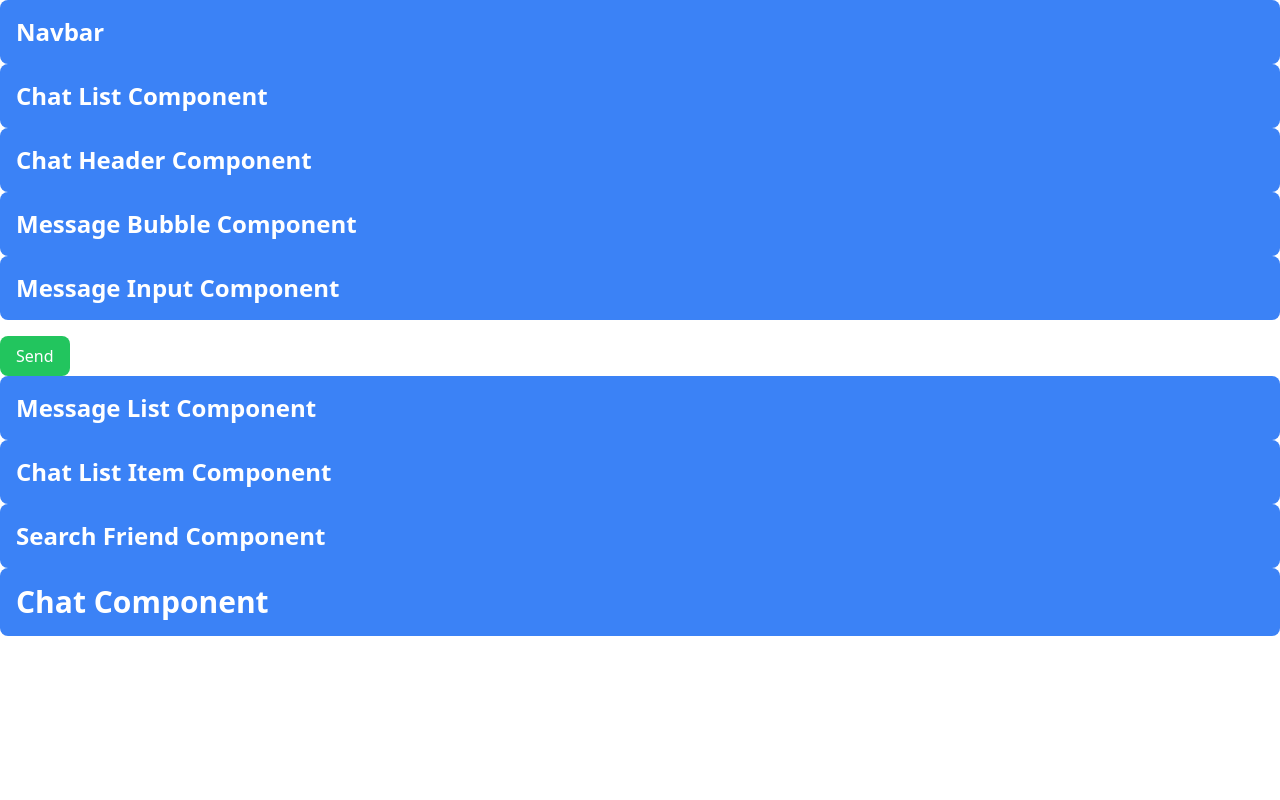
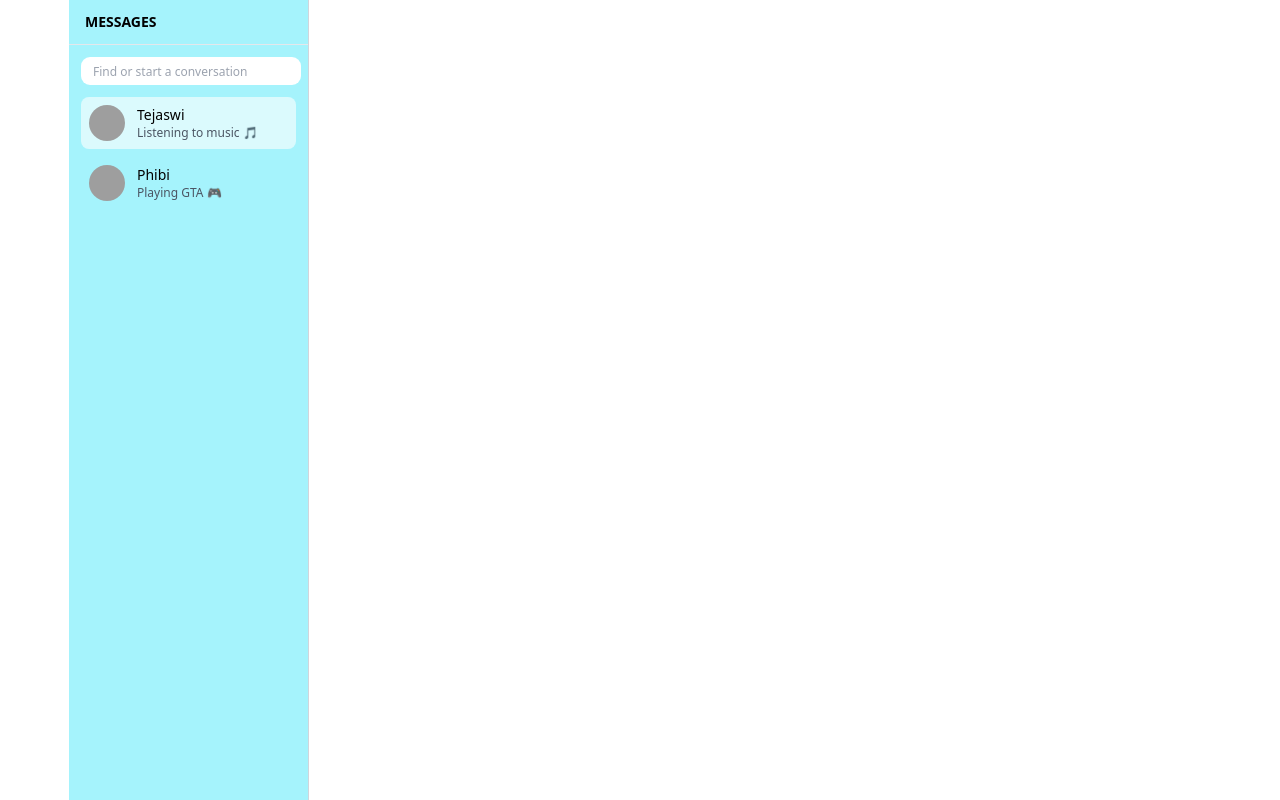
Before and after one commit to TEJASWI-RAJ0210/Chit-Chat, a React (Vite) app in the folder frontend/: page /chat in a window 1280 px wide. Built offline with nearby package versions, Linux system fonts and the light colour scheme; grey boxes are pictures that could not be loaded.

Commit message:
Chat Components partially done

```diff
--- a/frontend/src/chatComponents/chatHeader.jsx
+++ b/frontend/src/chatComponents/chatHeader.jsx
@@ -1,11 +1,41 @@
 import React from "react";
-const ChatHeader=()=>{
-    return(
+import bg from "../assets/avatar.png";
+import { Phone, Video, MoreVertical } from "lucide-react";
+
+const ChatHeader = ({ user }) => {
+  return (
+    <div className="w-[1131px] h-[74px] bg-cyan-200 border-b flex items-center justify-between px-6 border-r ml-[309px]">
+
+      {/* Left Section */}
+      <div className="flex items-center gap-3">
+        <img
+          src={user?.avatar || bg}
+          alt="user"
+          className="w-12 h-12 rounded-full object-cover"
+        />
         <div>
-            <h1 className="text-2xl font-bold bg-blue-500 text-white p-4 rounded-lg">
-                Chat Header Component
-            </h1>
+          <p className="text-sm font-medium text-gray-800">
+            {user?.name || "Tejaswi"}
+          </p>
+          <p className="text-xs text-gray-500">Online</p>
         </div>
-    );
-}
+      </div>
+
+      {/* Right Section */}
+      <div className="flex items-center gap-4 text-gray-600">
+        <button className=" ">
+          <Phone size={20} color="black" />
+        </button>
+        <button className=" ">
+          <Video size={20} color="black" />
+        </button>
+        <button className="w-27 h-27">
+          <MoreVertical size={20} color="black" />
+        </button>
+      </div>
+
+    </div>
+  );
+};
+
 export default ChatHeader;
--- a/frontend/src/chatComponents/chatList.jsx
+++ b/frontend/src/chatComponents/chatList.jsx
@@ -1,11 +1,63 @@
 import React from "react";
-const ChatList=()=>{
-    return(
-        <div>
-            <h1 className="text-2xl font-bold bg-blue-500 text-white p-4 rounded-lg">
-                Chat List Component
-            </h1>
+
+const ChatList = () => {
+  return (
+    <div className="w-[240px] h-screen bg-cyan-200 border-r border-gray-300 flex flex-col ml-[69px]">
+
+      {/* Header */}
+      <div className="px-4 py-3 font-[Zen_Kaku_Gothic_Antique] text-sm font-semibold border-b">
+        MESSAGES
+      </div>
+
+      {/* Search Bar */}
+      <div className="p-3">
+        <input
+          type="text"
+          placeholder="Find or start a conversation"
+          className="w-[220px] h-[28px] px-3 text-xs font-[Zen_Kaku_Gothic_Antique] bg-white rounded-[9px] outline-none"
+        />
+      </div>
+
+      {/* Chat List */}
+      <div className="flex flex-col gap-2 px-3">
+
+        {/* Chat Item */}
+        <div className="flex items-center gap-3 p-2 rounded-lg bg-white/60 cursor-pointer">
+          <img
+            src="https://i.pravatar.cc/40?img=1"
+            alt="avatar"
+            className="w-9 h-9 rounded-full"
+          />
+          <div className="flex flex-col overflow-hidden">
+            <span className="text-sm font-medium">
+              Tejaswi
+            </span>
+            <span className="text-xs text-gray-600 truncate">
+              Listening to music 🎵
+            </span>
+          </div>
         </div>
-    );
-}
+
+        {/* Chat Item */}
+        <div className="flex items-center gap-3 p-2 rounded-lg hover:bg-white/40 cursor-pointer">
+          <img
+            src="https://i.pravatar.cc/40?img=2"
+            alt="avatar"
+            className="w-9 h-9 rounded-full"
+          />
+          <div className="flex flex-col overflow-hidden">
+            <span className="text-sm font-medium">
+              Phibi
+            </span>
+            <span className="text-xs text-gray-600 truncate">
+              Playing GTA 🎮
+            </span>
+          </div>
+        </div>
+
+      </div>
+    </div>
+  );
+};
+
 export default ChatList;
--- a/frontend/src/chatComponents/chatListItem.jsx
+++ /dev/null
@@ -1,12 +0,0 @@
-import React from "react";
-
-const ChatListItem=()=>{
-    return(
-        <div>
-            <h1 className="text-2xl font-bold bg-blue-500 text-white p-4 rounded-lg">
-                Chat List Item Component
-            </h1>
-        </div>
-    );
-}
-export default ChatListItem;
--- a/frontend/src/chatComponents/navbar.jsx
+++ /dev/null
@@ -1,13 +0,0 @@
-import React from "react";
-
-const Navbar = () => {
-    return (
-        <div>
-            <h1 className="text-2xl font-bold bg-blue-500 text-white p-4 rounded-lg">
-                Navbar
-            </h1>
-        </div>
-    );
-};
-
-export default Navbar;
--- a/frontend/src/mainComponents/chat.jsx
+++ b/frontend/src/mainComponents/chat.jsx
@@ -1,28 +1,27 @@
 import React from "react";
-import Navbar from "../chatComponents/navbar.jsx";
+
 import ChatList from "../chatComponents/chatList.jsx";
 import ChatHeader from "../chatComponents/chatHeader.jsx";
 import MessageList from "../chatComponents/messageList.jsx";
 import MessageBubble from "../chatComponents/messageBubble.jsx";
 import MessageInput from "../chatComponents/messageInput.jsx";
-import ChatListItem from "../chatComponents/chatListItem.jsx";
 import SearchFriend from "../chatComponents/searchFriend.jsx";
 const Chat = () => {
   return (
 
     <div>
-      <Navbar />
       <ChatList />
-      <ChatHeader />
+
+
+      {/* <Navbar />
+      <ChatList />
       <MessageBubble />
       <MessageInput />
       <MessageList />
         <ChatListItem />
-        <SearchFriend />
-      <h1 className="text-3xl font-bold bg-blue-500 text-white p-4 rounded-lg">
-        Chat Component
-      </h1>
-    </div>
+        <SearchFriend />     */}
+
+         </div>
   );
 };
 
```
Also changed, not shown: frontend/src/assets/avatar.png (added).
